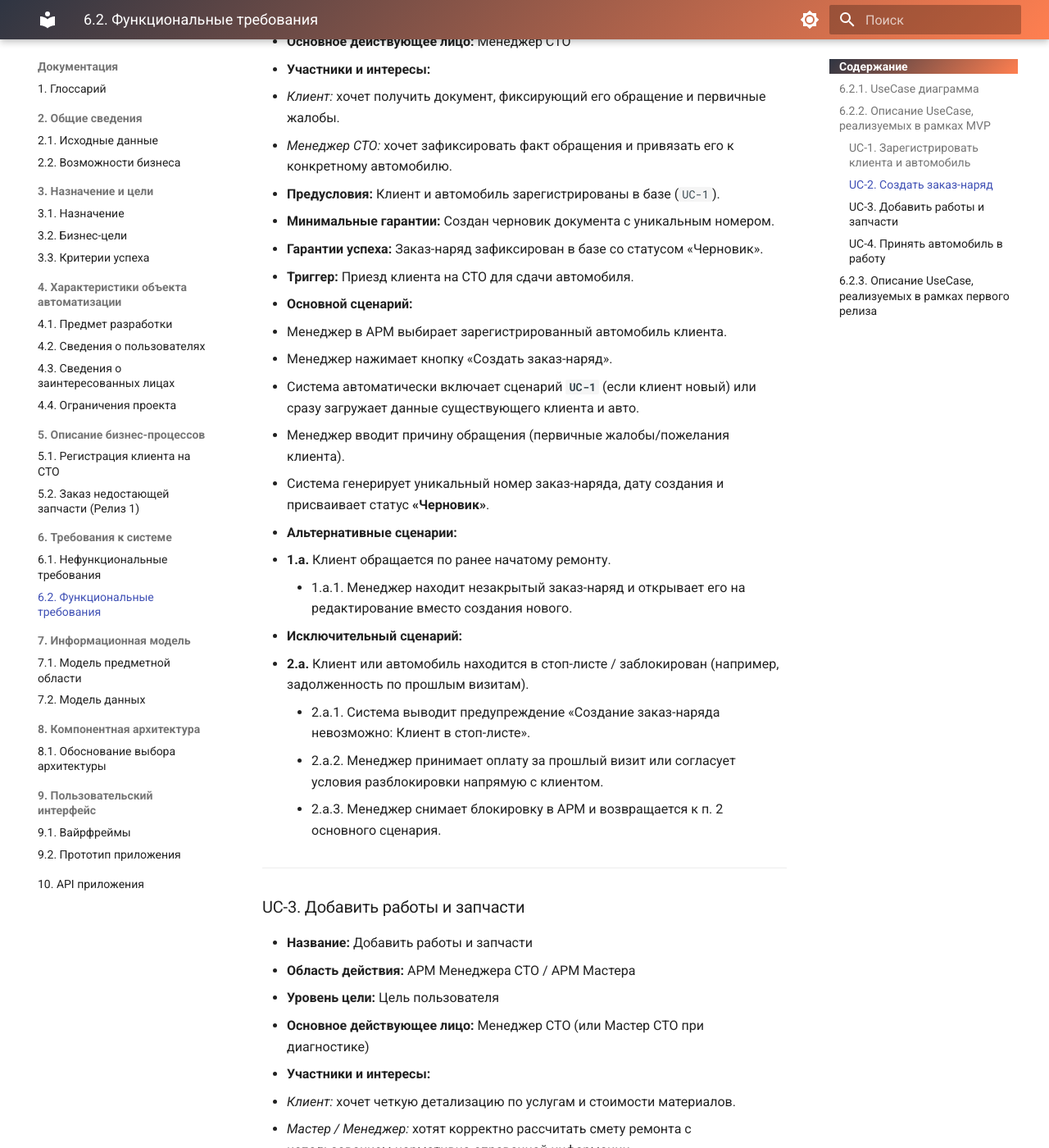
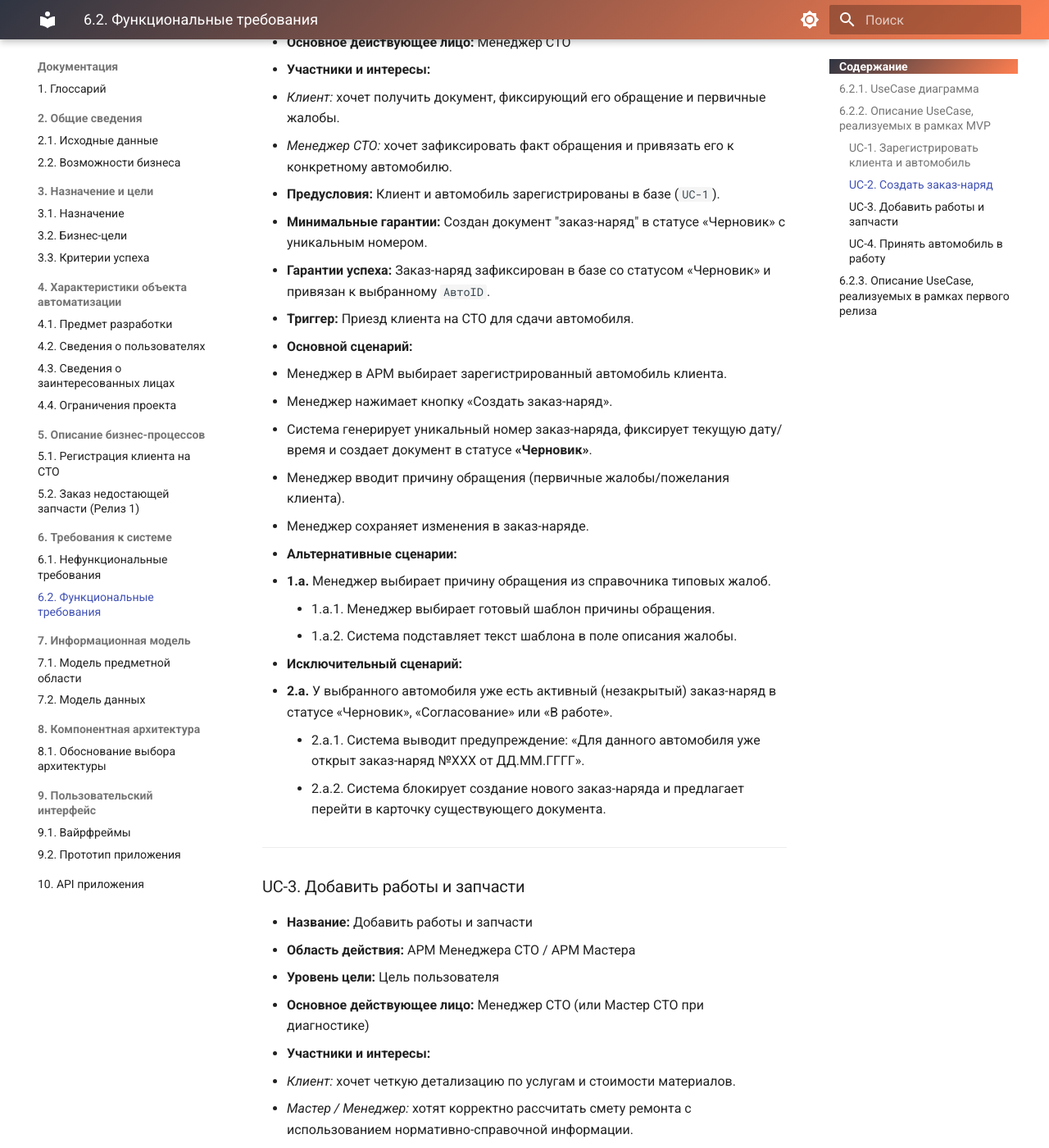
Before and after one commit to IggyKuz/AutoHub-Docs, an MkDocs documentation site: the page built from docs/requirements/functional.md, in a window 1280 px wide and 1400 px high, scrolled down 2580 px. Shown: the whole window at 82% size. Built offline with MkDocs 1.6.1 and Material for MkDocs 9.7.7, drawn with Linux system fonts in a browser that asks for light colours.

```diff
--- a/docs/requirements/functional.md
+++ b/docs/requirements/functional.md
@@ -55,23 +55,23 @@
   * *Клиент:* хочет получить документ, фиксирующий его обращение и первичные жалобы.
   * *Менеджер СТО:* хочет зафиксировать факт обращения и привязать его к конкретному автомобилю.
 * **Предусловия:** Клиент и автомобиль зарегистрированы в базе (`UC-1`).
-* **Минимальные гарантии:** Создан черновик документа с уникальным номером.
-* **Гарантии успеха:** Заказ-наряд зафиксирован в базе со статусом «Черновик».
+* **Минимальные гарантии:** Создан документ "заказ-наряд" в статусе «Черновик» с уникальным номером.
+* **Гарантии успеха:** Заказ-наряд зафиксирован в базе со статусом «Черновик» и привязан к выбранному `АвтоID`.
 * **Триггер:** Приезд клиента на СТО для сдачи автомобиля.
 * **Основной сценарий:**
   1. Менеджер в АРМ выбирает зарегистрированный автомобиль клиента.
   2. Менеджер нажимает кнопку «Создать заказ-наряд».
-  3. Система автоматически включает сценарий **`UC-1`** (если клиент новый) или сразу загружает данные существующего клиента и авто.
+  3. Система генерирует уникальный номер заказ-наряда, фиксирует текущую дату/время и создает документ в статусе **«Черновик»**.
   4. Менеджер вводит причину обращения (первичные жалобы/пожелания клиента).
-  5. Система генерирует уникальный номер заказ-наряда, дату создания и присваивает статус **«Черновик»**.
+  5. Менеджер сохраняет изменения в заказ-наряде.
 * **Альтернативные сценарии:**
-  * **1.a.** Клиент обращается по ранее начатому ремонту.
-    * 1.a.1. Менеджер находит незакрытый заказ-наряд и открывает его на редактирование вместо создания нового.
+  * **1.a.** Менеджер выбирает причину обращения из справочника типовых жалоб.
+    * 1.a.1. Менеджер выбирает готовый шаблон причины обращения.
+    * 1.a.2. Система подставляет текст шаблона в поле описания жалобы.
 * **Исключительный сценарий:**
-  * **2.a.** Клиент или автомобиль находится в стоп-листе / заблокирован (например, задолженность по прошлым визитам).
-    * 2.a.1. Система выводит предупреждение «Создание заказ-наряда невозможно: Клиент в стоп-листе».
-    * 2.a.2. Менеджер принимает оплату за прошлый визит или согласует условия разблокировки напрямую с клиентом.
-    * 2.a.3. Менеджер снимает блокировку в АРМ и возвращается к п. 2 основного сценария.
+  * **2.a.** У выбранного автомобиля уже есть активный (незакрытый) заказ-наряд в статусе «Черновик», «Согласование» или «В работе».
+    * 2.a.1. Система выводит предупреждение: «Для данного автомобиля уже открыт заказ-наряд №ХХХ от ДД.ММ.ГГГГ».
+    * 2.a.2. Система блокирует создание нового заказ-наряда и предлагает перейти в карточку существующего документа.
 
 ---
 
```
Also changed, not shown: docs/tasks/testing-mvp.md (+7 -5 lines), docs/assets/images/usecase-diagram.svg.
